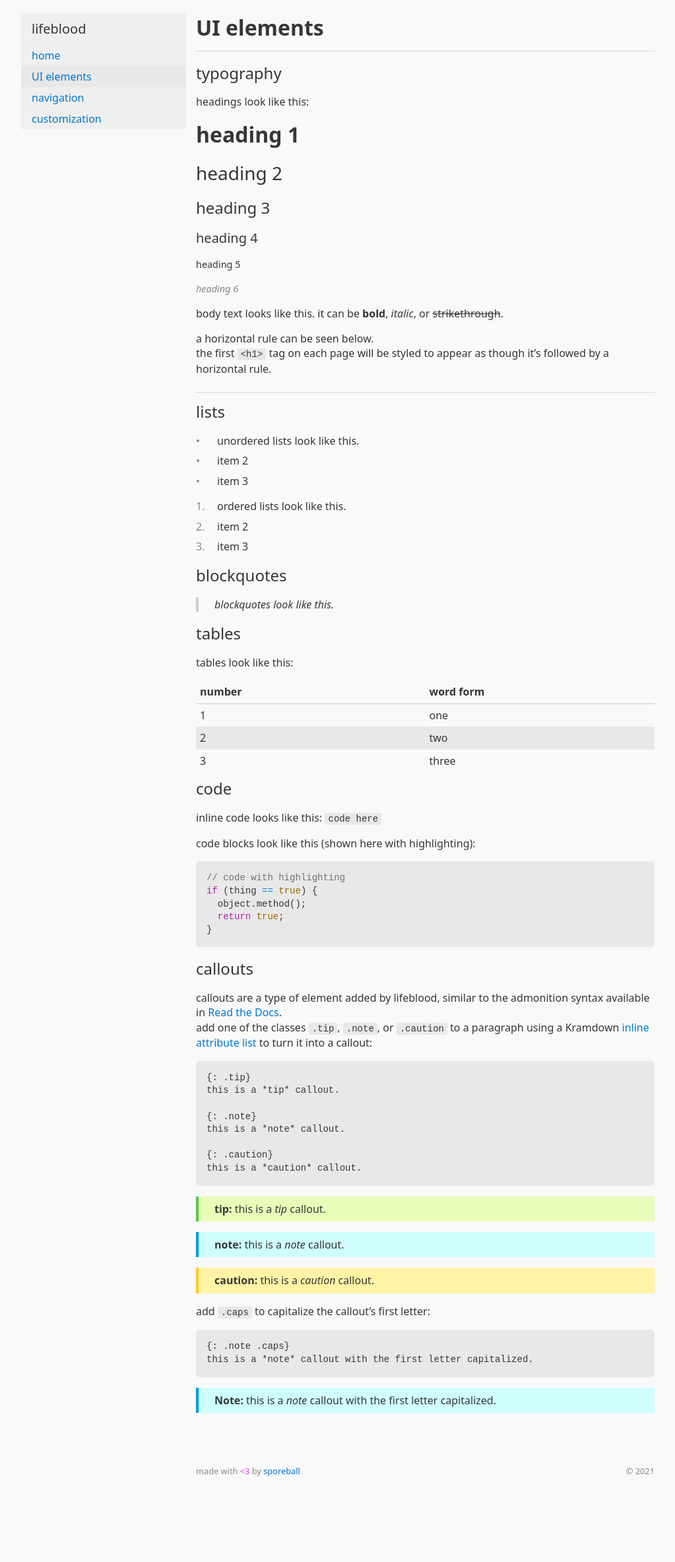
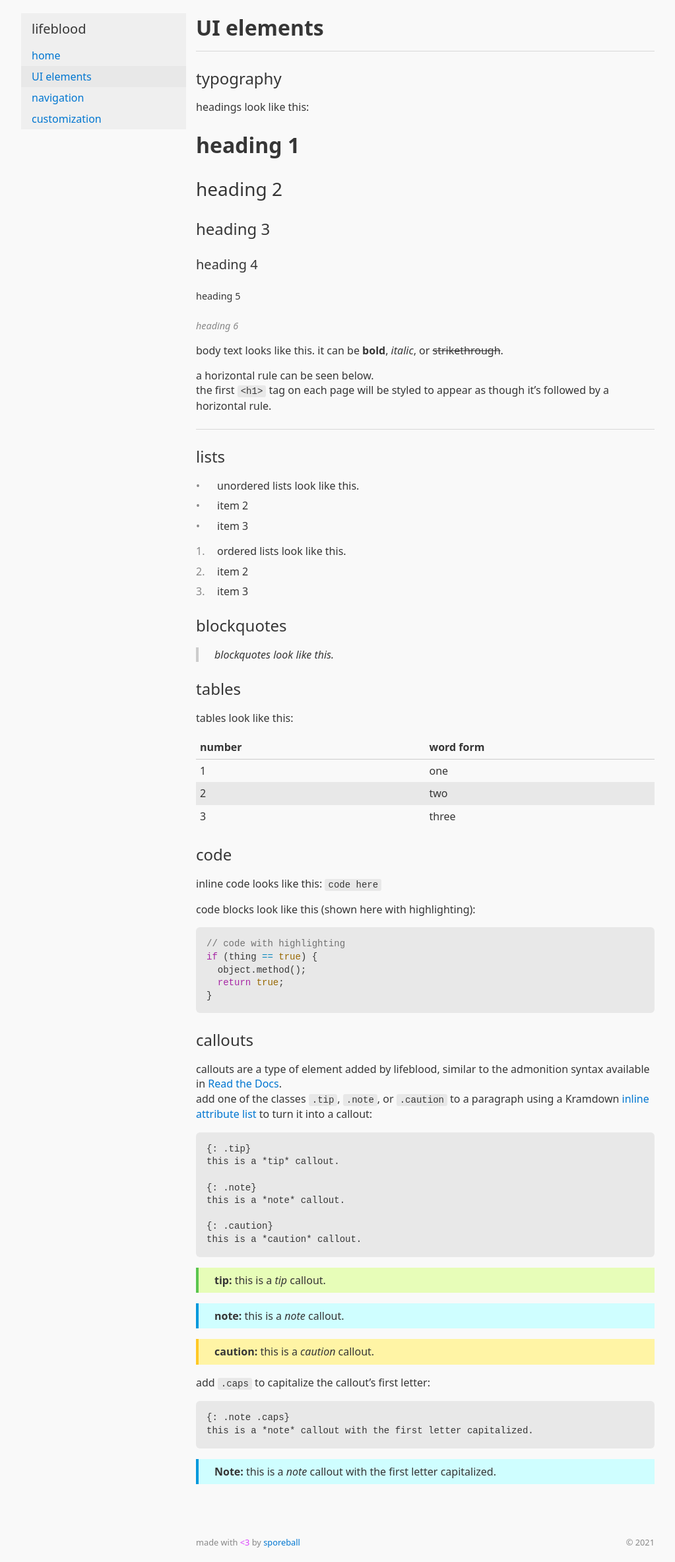
Before and after one commit to sporeball/lifeblood, a Jekyll site: the page built from docs/ui_elements.md, in a window 1280 px wide. Shown: the whole page at 66% size, without its empty margins (128-1151 px from the left). Built offline with Jekyll 4.4.1, drawn with Linux system fonts in a browser that asks for light colours; before the commit the page ends 2259 px from its top, so only the background shows below that.

Commit message:
h1-h6 top margin

```diff
--- a/_sass/typography.scss
+++ b/_sass/typography.scss
@@ -3,6 +3,10 @@ h1, h2, h3, h4, h5, h6, p {
   margin-bottom:1rem;
   font-weight:400;
   font-family:var(--font-heading, var(--font-stack))
+}
+
+h1:not(:first-child), h2, h3, h4, h5, h6 {
+  margin-top:1.5rem
 }
 
 h1 {
```
